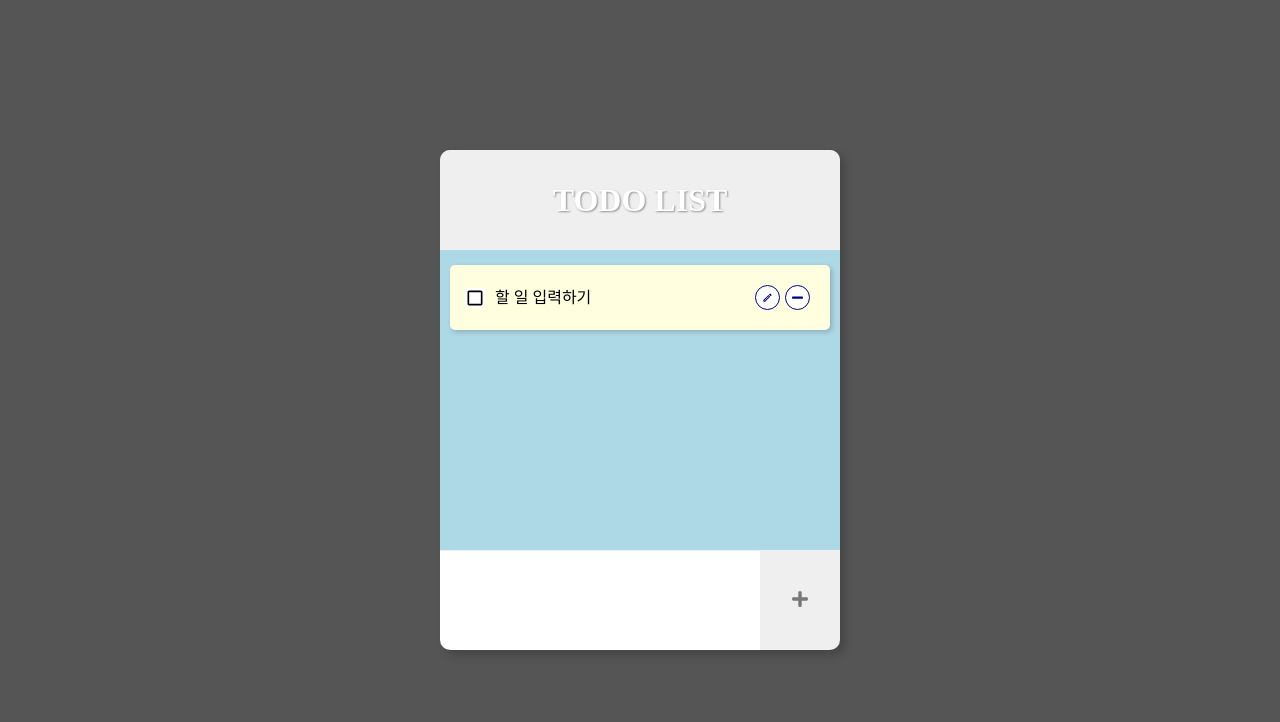
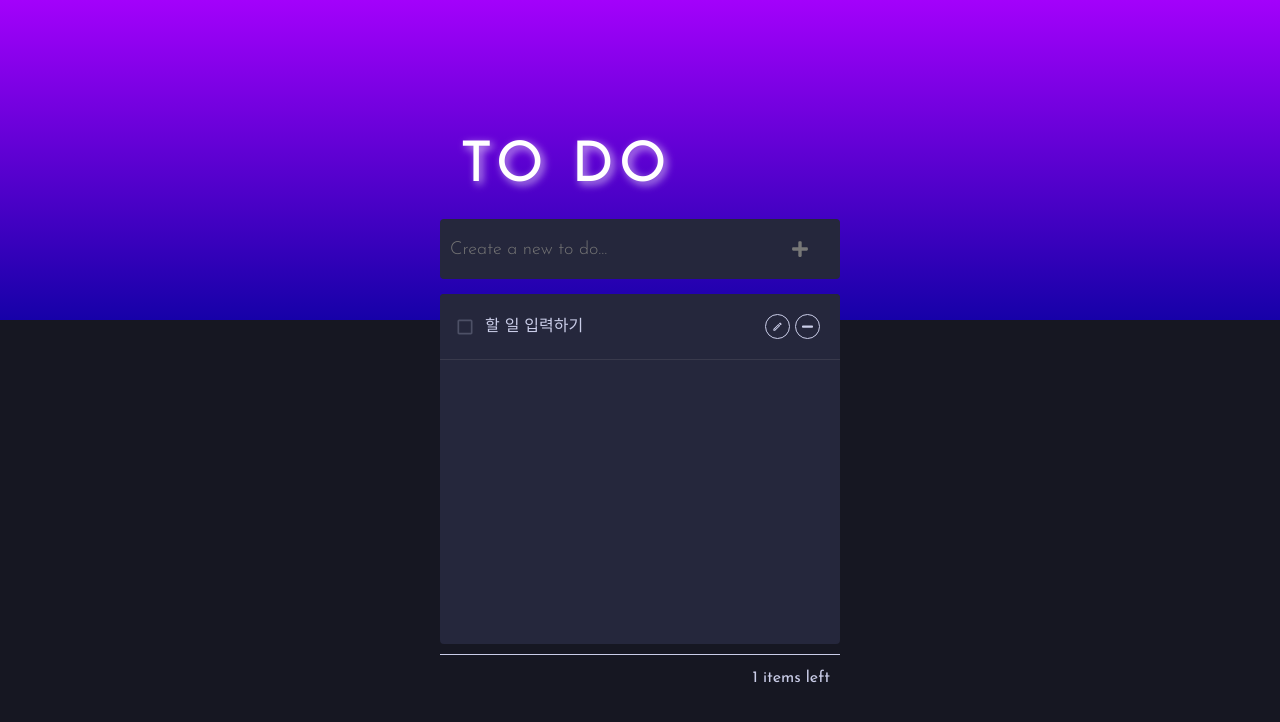
Before and after one commit to thisisyeji/Todo_prac, a React (Create React App) app: page / in a window 1280 px wide. Shown: the top 722 px of the page. Built offline with nearby package versions, Linux system fonts and the light colour scheme.

Commit message:
Design: 스타일링 변경 및 전체 개수 문구 추가

```diff
--- /dev/null
+++ b/src/App.css
@@ -0,0 +1 @@
+@import url('https://fonts.googleapis.com/css2?family=Josefin+Sans:ital,wght@0,300;0,400;0,700;1,400;1,700&display=swap');
--- a/src/App.js
+++ b/src/App.js
@@ -3,6 +3,7 @@ import TodoList from './components/TodoList';
 import TodoInsert from './components/TodoInsert';
 import { createGlobalStyle } from 'styled-components';
 import { useState, useCallback, useEffect, useRef } from 'react';
+import './App.css';
 
 const GlobalStyle = createGlobalStyle`
 	html, body, div, span, applet, object, iframe,
@@ -36,16 +37,15 @@ footer, header, hgroup, main, menu, nav, section {
 }
 * {
 box-sizing: border-box;
+font-family: 'Josefin Sans', sans-serif;
 }
+
 body {
   line-height: 1;
   width: 100%;
   height: 100vh;
-  background: #555;
-
-  display: flex;
-	justify-content: center;
-	align-items: center;
+  background: hsl(235, 21%, 11%);
+	font-family: 'Josefin Sans', sans-serif;
 }
 menu, ol, ul {
   list-style: none;
@@ -123,13 +123,13 @@ function App() {
 		<>
 			<GlobalStyle />
 			<TodoTemplate>
+				<TodoInsert onInsert={onInsert} />
 				<TodoList
 					todos={todos}
 					onDelete={onDelete}
 					onToggle={onToggle}
 					onUpdate={onUpdate}
 				/>
-				<TodoInsert onInsert={onInsert} />
 			</TodoTemplate>
 		</>
 	);
--- a/src/components/TodoInsert.js
+++ b/src/components/TodoInsert.js
@@ -4,35 +4,41 @@ import { FaPlus } from 'react-icons/fa';
 import { useState, useCallback } from 'react';
 
 const InputBox = styled.form`
-	/* position: absolute;
-	bottom: 0;
-	left: 0; */
 	width: 100%;
-	height: 100px;
-	background: #000;
+	height: 60px;
+	background: hsl(235, 24%, 19%);
+	border-radius: 4px;
+	margin-bottom: 15px;
 
 	display: flex;
 
 	input {
 		width: 80%;
-		height: 100px;
+		background: transparent;
 		border: none;
 		outline: none;
-		border-top: 1px solid #eee;
+		font-size: 18px;
+		font-weight: 300;
+		color: hsl(234, 39%, 85%);
 		padding: 10px;
 	}
 
 	button {
 		width: 20%;
-		height: 100px;
+		height: 60px;
+		background: transparent;
 		border: none;
 		outline: none;
 		cursor: pointer;
 
+		display: flex;
+		justify-content: center;
+		align-items: center;
+
 		&:hover {
 			svg {
 				transform: scale(1.1);
-				color: #555;
+				color: #999;
 			}
 		}
 
@@ -63,7 +69,12 @@ const TodoInsert = ({ onInsert }) => {
 
 	return (
 		<InputBox onSubmit={onSubmit}>
-			<input type='text' value={value} onChange={onChange} />
+			<input
+				type='text'
+				value={value}
+				onChange={onChange}
+				placeholder='Create a new to do...'
+			/>
 			<button>
 				<FaPlus />
 			</button>
--- a/src/components/TodoList.js
+++ b/src/components/TodoList.js
@@ -3,16 +3,25 @@ import styled from 'styled-components';
 import TodoListItem from './TodoListItem';
 
 const List = styled.div`
-	width: 100%;
-	height: 300px;
-	background: lightblue;
-	padding: 0 10px;
+	width: 40%;
+	height: 350px;
+	background: hsl(235, 24%, 19%);
+	border-radius: 4px;
 	margin: 0 auto;
 	overflow-y: scroll;
 `;
 
+const Total = styled.div`
+	color: hsl(234, 39%, 85%);
+	text-align: right;
+	border-top: 1px solid hsl(234, 39%, 85%);
+	margin-top: 10px;
+	padding: 15px 10px;
+`;
+
 const TodoList = ({ todos, onDelete, onToggle, onUpdate }) => {
 	return (
+		<>
 			<List>
 				{todos.map((todo, index) => (
 					<TodoListItem
@@ -24,6 +33,8 @@ const TodoList = ({ todos, onDelete, onToggle, onUpdate }) => {
 					/>
 				))}
 			</List>
+			<Total>{todos.length} items left</Total>
+		</>
 	);
 };
 
--- a/src/components/TodoListItem.js
+++ b/src/components/TodoListItem.js
@@ -10,12 +10,9 @@ import {
 } from 'react-icons/md';
 
 const List = styled.div`
-	border-radius: 5px;
-	background-color: lightyellow;
-	box-shadow: 2px 2px 5px rgba(0, 0, 0, 0.2);
+	background-color: hsl(235, 24%, 19%);
+	border-bottom: 1px solid hsl(237, 14%, 26%);
 	padding: 20px 15px;
-	margin: 15px auto;
-	margin-bottom: 15px;
 
 	display: flex;
 	justify-content: space-between;
@@ -26,8 +23,8 @@ const Btn = styled.button`
 	width: 25px;
 	height: 25px;
 	border-radius: 50%;
-	border: 1px solid navy;
-	background: #fff;
+	border: 1px solid hsl(234, 39%, 85%);
+	background: transparent;
 	margin-right: 5px;
 
 	display: flex;
@@ -47,7 +44,7 @@ const Btn = styled.button`
 	}
 
 	svg {
-		color: navy;
+		color: hsl(234, 39%, 85%);
 		transition: 0.3s;
 	}
 `;
@@ -56,11 +53,13 @@ const Text = styled.div`
 	display: flex;
 	justify-content: flex-start;
 	align-items: center;
+	color: hsl(234, 39%, 85%);
+	font-weight: 300;
 	gap: 10px;
 	text-decoration: ${(props) => (props.checked ? 'line-through' : 'none')};
 
 	svg {
-		background: #fff;
+		color: hsl(233, 14%, 35%);
 		font-size: 20px;
 	}
 `;
@@ -79,17 +78,20 @@ const Form = styled.form`
 `;
 
 const UpdateInput = styled.input`
+	width: 100%;
 	background: transparent;
 	outline: none;
 	border: none;
-	border-bottom: 1px solid #555;
+	color: hsl(234, 39%, 85%);
+	font-weight: 300;
+	border-bottom: 1px solid hsl(234, 39%, 85%);
 	padding: 5px;
 `;
 
 const UpdateBtn = styled.button`
 	width: 25px;
 	height: 25px;
-	border: 1px solid #333;
+	border: 1px solid hsl(234, 39%, 85%);
 	background: transparent;
 	margin-right: 5px;
 
@@ -110,7 +112,7 @@ const UpdateBtn = styled.button`
 	}
 
 	svg {
-		color: navy;
+		color: hsl(234, 39%, 85%);
 		transition: 0.3s;
 	}
 `;
--- a/src/components/TodoTemplate.js
+++ b/src/components/TodoTemplate.js
@@ -1,30 +1,37 @@
 import React from 'react';
 import styled from 'styled-components';
 
+const ToDoWrapper = styled.section`
+	width: 100%;
+	height: 40vh;
+	background: linear-gradient(
+		0deg,
+		rgba(22, 1, 168, 1) 0%,
+		rgba(163, 1, 251, 1) 100%
+	);
+
+	display: flex;
+	justify-content: center;
+	align-items: center;
+`;
+
 const TodoHeader = styled.div`
-	position: relative;
-	display: flex;
-	flex-direction: column;
 	width: 30vw;
 	min-width: 400px;
-	border-radius: 10px;
 	overflow: hidden;
-	box-shadow: 5px 5px 10px rgba(0, 0, 0, 0.2);
-	background: lightblue;
+	background: transparent;
+	margin-top: 500px;
 
-	title {
+	h1 {
 		height: 100px;
-		display: block;
 		color: black;
-		background: #efefef;
+		background: transparent;
+		font-size: 3.5rem;
+		letter-spacing: 5px;
 		color: #fff;
-		text-shadow: 1px 1px 2px rgba(0, 0, 0, 0.4);
-		font-size: 2em;
-		font-weight: 700;
-
-		display: flex;
-		justify-content: center;
-		align-items: center;
+		text-shadow: 3px 3px 8px rgba(255, 255, 255, 0.7);
+		text-align: left;
+		padding: 20px;
 	}
 
 	div {
@@ -35,10 +42,12 @@ const TodoHeader = styled.div`
 
 function TodoTemplate({ children }) {
 	return (
-		<TodoHeader>
-			<title>TODO LIST</title>
-			<div>{children}</div>
-		</TodoHeader>
+		<ToDoWrapper>
+			<TodoHeader>
+				<h1>TO DO</h1>
+				<div>{children}</div>
+			</TodoHeader>
+		</ToDoWrapper>
 	);
 }
 
```
Lines whose indentation alone changed are shown as unchanged.
